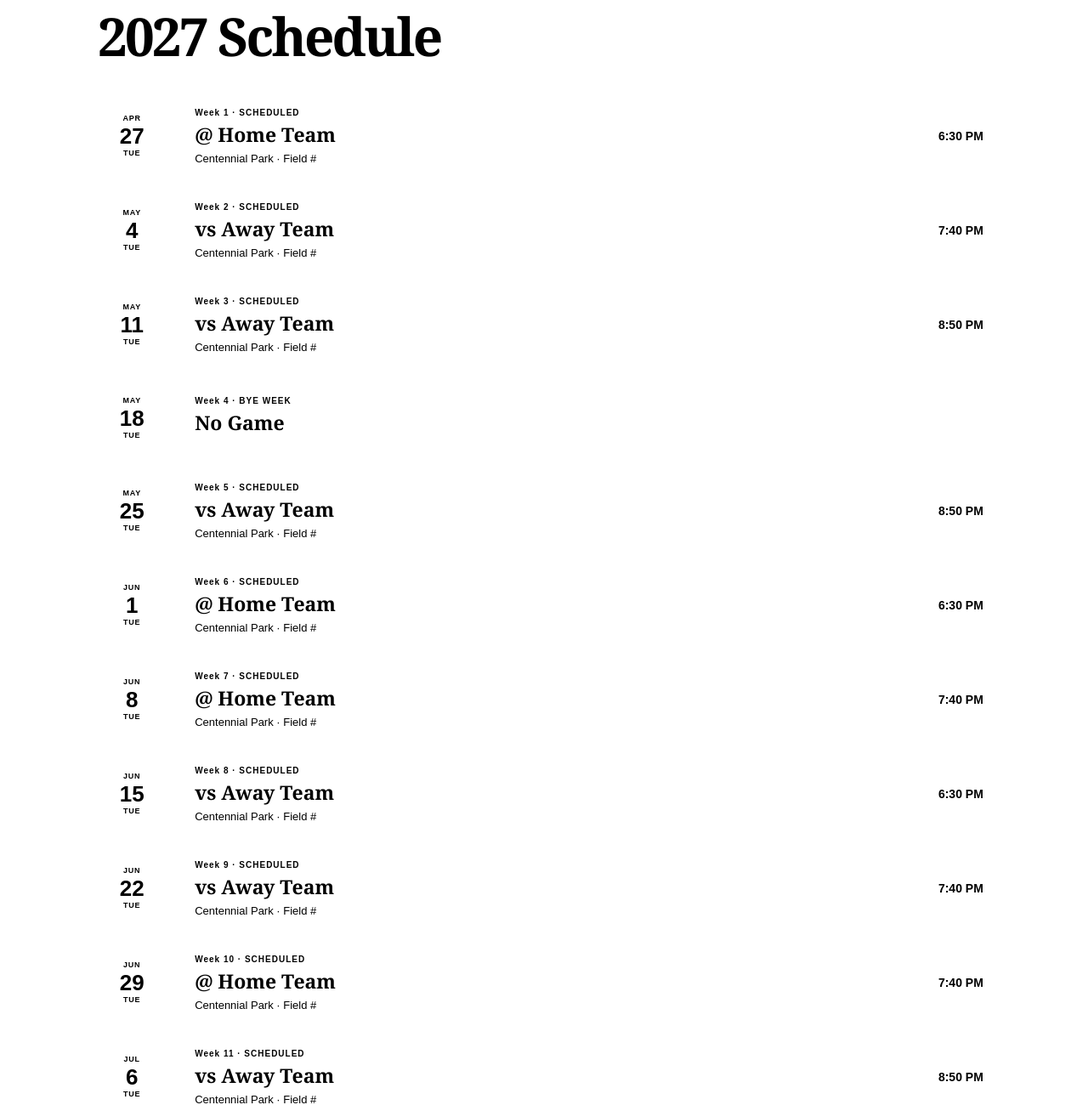
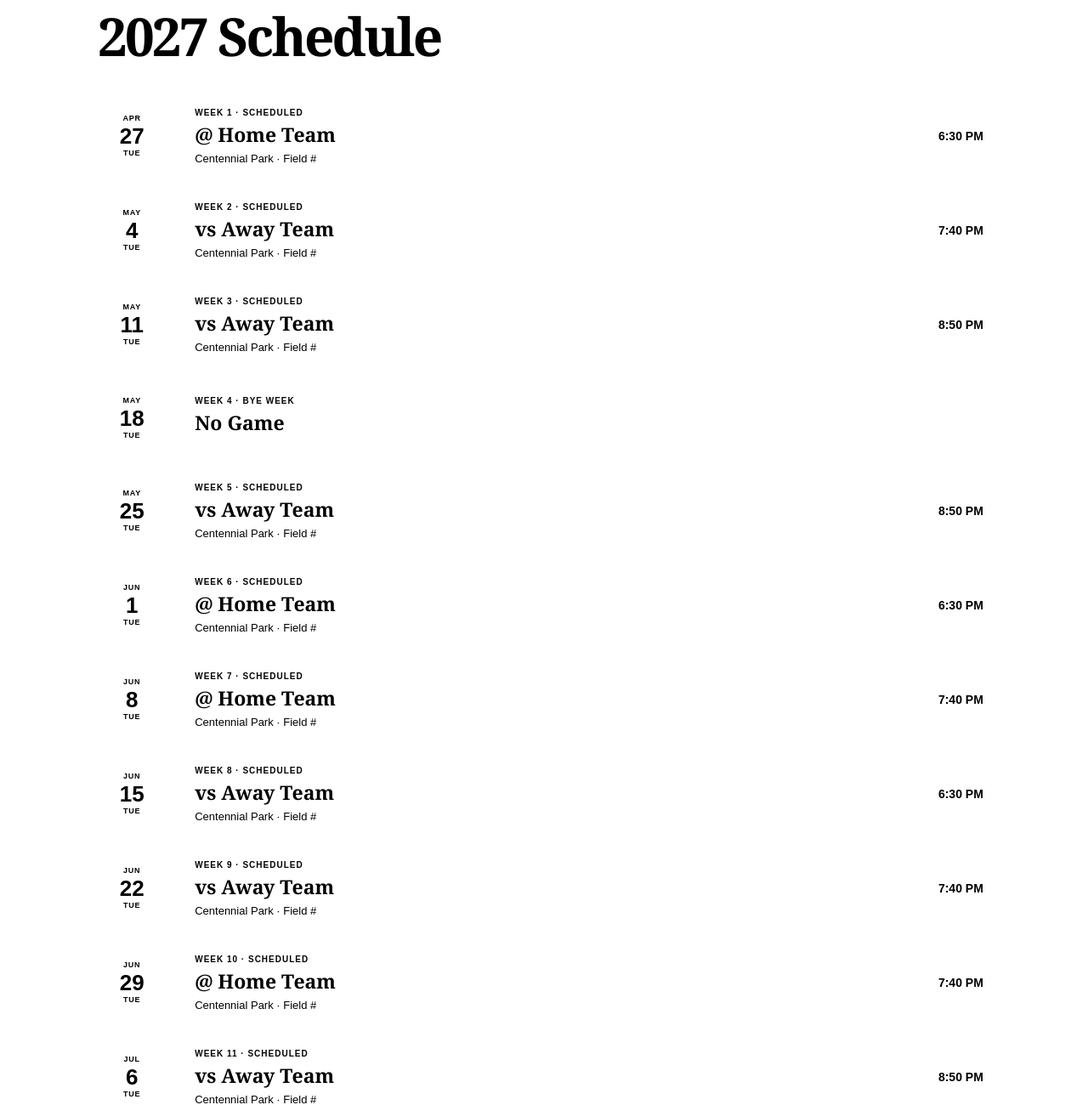
Before and after one commit to Arkabama/FrozenRope, a plain HTML site: page index.html in a window 1280 px wide. Shown: the part 785-2085 px from the top of the page at 85% size. Drawn offline with Linux system fonts and the light colour scheme.

Commit message:
Change 'Week' to uppercase in schedule

```diff
--- a/index.html
+++ b/index.html
@@ -75,7 +75,7 @@
 <!--EDIT WEEK 1 HERE-->
 
             <time datetime="2027-04-27"><span>APR</span><strong>27</strong><small>TUE</small></time>
-            <div><p class="status upcoming">Week 1 · SCHEDULED</p><h3>@ Home Team</h3><p>Centennial Park · Field #</p></div>
+            <div><p class="status upcoming">WEEK 1 · SCHEDULED</p><h3>@ Home Team</h3><p>Centennial Park · Field #</p></div>
             <p class="game-time">6:30 PM</p>
           </article>
          <article class="game-card" role="listitem">
@@ -83,7 +83,7 @@
 <!--EDIT WEEK 2 HERE-->
 
             <time datetime="2027-05-04"><span>MAY</span><strong>4</strong><small>TUE</small></time>
-            <div><p class="status upcoming">Week 2 · SCHEDULED</p><h3>vs Away Team</h3><p>Centennial Park · Field #</p></div>
+            <div><p class="status upcoming">WEEK 2 · SCHEDULED</p><h3>vs Away Team</h3><p>Centennial Park · Field #</p></div>
             <p class="game-time">7:40 PM</p>
           </article>
          <article class="game-card" role="listitem">
@@ -91,7 +91,7 @@
 <!--EDIT WEEK 3 HERE-->
 
             <time datetime="2027-05-11"><span>MAY</span><strong>11</strong><small>TUE</small></time>
-            <div><p class="status upcoming">Week 3 · SCHEDULED</p><h3>vs Away Team</h3><p>Centennial Park · Field #</p></div>
+            <div><p class="status upcoming">WEEK 3 · SCHEDULED</p><h3>vs Away Team</h3><p>Centennial Park · Field #</p></div>
             <p class="game-time">8:50 PM</p>
            </article>
           <article class="game-card" role="listitem">
@@ -99,7 +99,7 @@
 <!--EDIT WEEK 4 HERE-->
 
             <time datetime="2027-05-18"><span>MAY</span><strong>18</strong><small>TUE</small></time>
-            <div><p class="status upcoming">Week 4 · BYE WEEK</p><h3>No Game</h3><p> </p></div>
+            <div><p class="status upcoming">WEEK 4 · BYE WEEK</p><h3>No Game</h3><p> </p></div>
             <p class="game-time"> </p>
            </article>
           <article class="game-card" role="listitem">
@@ -107,7 +107,7 @@
 <!--EDIT WEEK 5 HERE-->
 
             <time datetime="2027-05-25"><span>MAY</span><strong>25</strong><small>TUE</small></time>
-            <div><p class="status upcoming">Week 5 · SCHEDULED</p><h3>vs Away Team</h3><p>Centennial Park · Field #</p></div>
+            <div><p class="status upcoming">WEEK 5 · SCHEDULED</p><h3>vs Away Team</h3><p>Centennial Park · Field #</p></div>
             <p class="game-time">8:50 PM</p>
            </article>
           <article class="game-card" role="listitem">
@@ -115,7 +115,7 @@
 <!--EDIT WEEK 6 HERE-->
 
             <time datetime="2027-06-01"><span>JUN</span><strong>1</strong><small>TUE</small></time>
-            <div><p class="status upcoming">Week 6 · SCHEDULED</p><h3>@ Home Team</h3><p>Centennial Park · Field #</p></div>
+            <div><p class="status upcoming">WEEK 6 · SCHEDULED</p><h3>@ Home Team</h3><p>Centennial Park · Field #</p></div>
             <p class="game-time">6:30 PM</p>
            </article>
           <article class="game-card" role="listitem">
@@ -123,7 +123,7 @@
 <!--EDIT WEEK 7 HERE-->
 
             <time datetime="2027-06-08"><span>JUN</span><strong>8</strong><small>TUE</small></time>
-            <div><p class="status upcoming">Week 7 · SCHEDULED</p><h3>@ Home Team</h3><p>Centennial Park · Field #</p></div>
+            <div><p class="status upcoming">WEEK 7 · SCHEDULED</p><h3>@ Home Team</h3><p>Centennial Park · Field #</p></div>
             <p class="game-time">7:40 PM</p>
            </article>
           <article class="game-card" role="listitem">
@@ -131,7 +131,7 @@
 <!--EDIT WEEK 8 HERE-->
 
             <time datetime="2027-06-15"><span>JUN</span><strong>15</strong><small>TUE</small></time>
-            <div><p class="status upcoming">Week 8 · SCHEDULED</p><h3>vs Away Team</h3><p>Centennial Park · Field #</p></div>
+            <div><p class="status upcoming">WEEK 8 · SCHEDULED</p><h3>vs Away Team</h3><p>Centennial Park · Field #</p></div>
             <p class="game-time">6:30 PM</p>
            </article>
           <article class="game-card" role="listitem">
@@ -139,7 +139,7 @@
 <!--EDIT WEEK 9 HERE-->
 
             <time datetime="2027-06-22"><span>JUN</span><strong>22</strong><small>TUE</small></time>
-            <div><p class="status win">Week 9 · SCHEDULED</p><h3>vs Away Team</h3><p>Centennial Park · Field # </p>
+            <div><p class="status win">WEEK 9 · SCHEDULED</p><h3>vs Away Team</h3><p>Centennial Park · Field # </p>
             </div><p class="game-time">7:40 PM</p>
            </article>
           <article class="game-card" role="listitem">
@@ -147,7 +147,7 @@
 <!--EDIT WEEK 10 HERE-->
 
             <time datetime="2027-06-29"><span>JUN</span><strong>29</strong><small>TUE</small></time>
-            <div><p class="status lose">Week 10 · SCHEDULED</p><h3>@ Home Team</h3><p>Centennial Park · Field #</p></div>
+            <div><p class="status lose">WEEK 10 · SCHEDULED</p><h3>@ Home Team</h3><p>Centennial Park · Field #</p></div>
             <p class="game-time">7:40 PM</p>
            </article>
           <article class="game-card" role="listitem">
@@ -155,7 +155,7 @@
 <!--EDIT WEEK 11 HERE-->
 
             <time datetime="2027-07-06"><span>JUL</span><strong>6</strong><small>TUE</small></time>
-            <div><p class="status upcoming">Week 11 · SCHEDULED</p><h3>vs Away Team</h3><p>Centennial Park · Field #</p></div>
+            <div><p class="status upcoming">WEEK 11 · SCHEDULED</p><h3>vs Away Team</h3><p>Centennial Park · Field #</p></div>
             <p class="game-time">8:50 PM</p>
           </article>
         </div>
```
